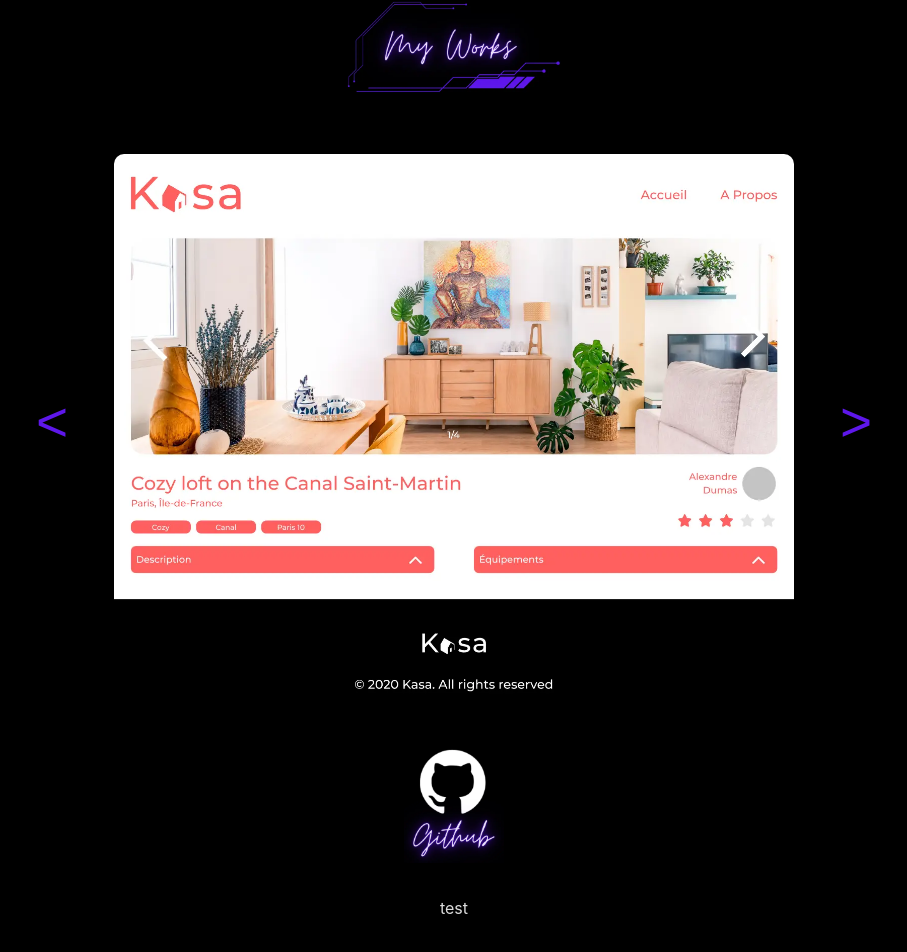
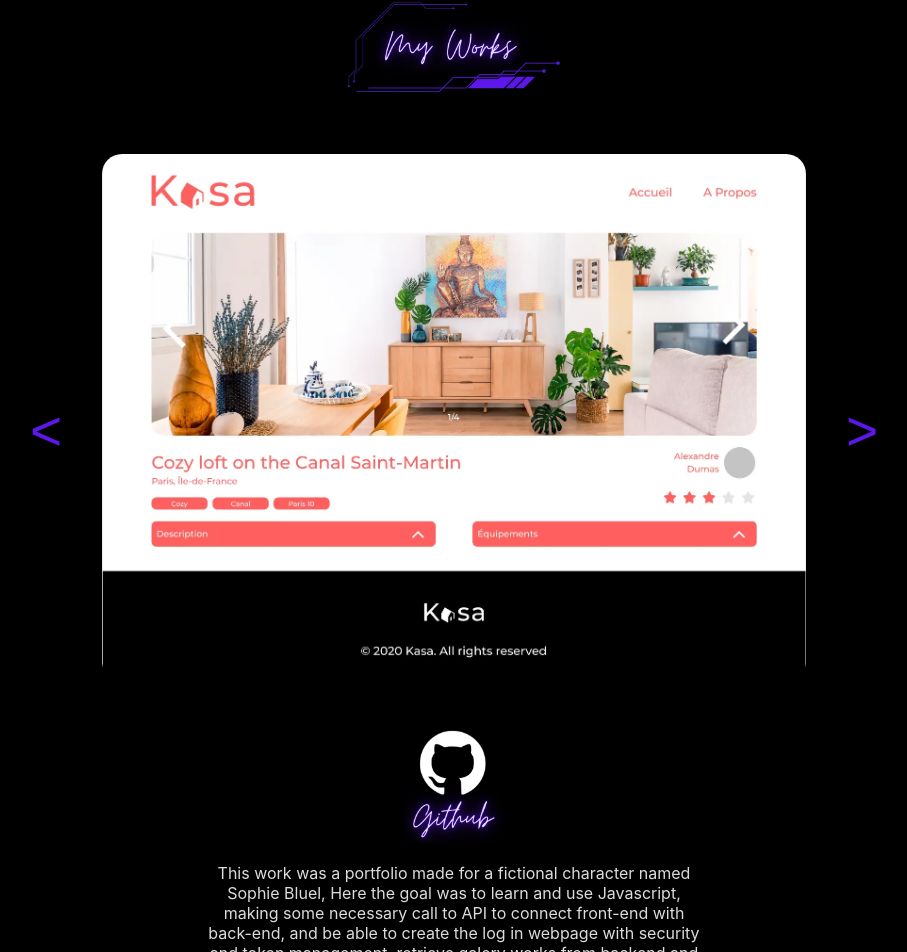
Before and after one commit to Dagzounet/Project12_Portfolio, a React (Create React App) app: page /#/ in a window 1280 px wide. Shown: the part 1827-2779 px from the top of the page, without its empty margins (186-1093 px from the left). Built offline with nearby package versions, Linux system fonts and the light colour scheme.

Commit message:
made some scss adjustments and change works container
made some scss adjustments and change works container

```diff
--- a/src/components/Carousel/Carousel.js
+++ b/src/components/Carousel/Carousel.js
@@ -25,6 +25,7 @@
       <div className="carousel">
         <figure className="figure-container">
           <img className="cards" src={cardsData[currentIndex].img} alt="Card" />
+        </figure>
         <a
           href={cardsData[currentIndex].githubLink}
           target="_blank"
@@ -32,7 +33,6 @@
         >
           <img className="githubLogo" src={githubLogo} alt="GitHub" />
         </a>
-        </figure>
         <p className="description">{cardsData[currentIndex].description}</p>
       </div>
       <button className="controlsButton" onClick={handleNext}>
--- a/src/components/Carousel/_Carousel.scss
+++ b/src/components/Carousel/_Carousel.scss
@@ -4,16 +4,17 @@
     align-items: center;
     justify-content: center;
     border-radius: 10px;
-    min-width: 680px;
     figure {
         display: flex;
         flex-direction: column;
         align-items: center;
+        width: 100%;
         .cards {
-            min-width: 680px;
-            height: 554px;
+            height: auto;
             object-fit: cover;
             border-radius: 10px;
+            width: 100%;
+            max-width: 100%;
         }
     }
     .controlsButton {
@@ -23,6 +24,7 @@
         font-size: 55px;
         position: relative;
         bottom: 157px;
+        padding: 0px 40px;
         transition: transform 0.3s ease-in-out;
     }
     .controlsButton:hover {
@@ -45,11 +47,30 @@
         display: flex;
         flex-direction: column;
         align-items: center;
+        width: 55%;
+
+    .figure-container {
+        width: 100%;
+        overflow: hidden;
+        max-height: 675px;
+        align-items: center;
+        border-radius: 20px;
+    }
+
+    img {
+        min-width: 100%;
+    }
 
     .description {
         text-align: center;
-        width: 700px;
-        height: 107px;
+        width: 70%;
+        height: 100%;
     }
     }
 }
+
+@media screen and (max-width: 866px) {
+    .carousel-container {
+        width: 100%;
+    }
+}
--- a/src/components/Skills/_Skills.scss
+++ b/src/components/Skills/_Skills.scss
@@ -2,7 +2,6 @@
     display: flex;
     flex-direction: column;
     align-items: center;
-    background-color: black;
 img {
     width: 250px;
 }
--- a/src/components/Works/Works.js
+++ b/src/components/Works/Works.js
@@ -8,7 +8,8 @@
     {
       img: KasaWork,
       githubLink: "https://github.com/Dagzounet/Project8_Kasa",
-      description: "test",
+      description:
+        "This work was a portfolio made for a fictional character named Sophie Bluel, Here the goal was to learn and use Javascript, making some necessary call to API to connect front-end with back-end, and be able to create the log in webpage with security and token management, retrieve galery works from backend and made edit button and modal to be able to remove or send new works to server from the website when a user administrator is logged",
     },
     {
       img: SophieWork,
--- a/src/components/Works/_Works.scss
+++ b/src/components/Works/_Works.scss
@@ -2,9 +2,14 @@
     display: flex;
     flex-direction: column;
     align-items: center;
-    background-color: black;
 img {
     width: 250px;
     margin-bottom: 17px;
 }
 }
+
+@media screen and (max-width: 866px) {
+    .Works {
+        width: 100%;
+    }
+}
--- a/src/styles/main.css
+++ b/src/styles/main.css
@@ -47,7 +47,6 @@
 }
 
 .About {
-  background-color: black;
   padding: 100px 60px 30px 60px;
   color: white;
   display: flex;
@@ -74,11 +73,21 @@
   padding-left: 38px;
 }
 
+@media screen and (max-width: 866px) {
+  .About {
+    flex-direction: column;
+  }
+  .About img {
+    padding: 15px 0px;
+  }
+  .About .descriptionServicesContainer {
+    padding-left: 0px;
+  }
+}
 .Skills {
   display: flex;
   flex-direction: column;
   align-items: center;
-  background-color: black;
 }
 .Skills img {
   width: 250px;
@@ -145,17 +154,27 @@
   opacity: 0.8;
 }
 
+@media screen and (max-width: 866px) {
+  .separator {
+    width: 85%; /* Ajustez la largeur pour les écrans plus petits */
+    margin: 60px auto; /* Ajustez la marge pour les écrans plus petits */
+  }
+}
 .Works {
   display: flex;
   flex-direction: column;
   align-items: center;
-  background-color: black;
 }
 .Works img {
   width: 250px;
   margin-bottom: 17px;
 }
 
+@media screen and (max-width: 866px) {
+  .Works {
+    width: 100%;
+  }
+}
 .Contact {
   display: flex;
   flex-direction: column;
@@ -203,18 +222,19 @@
   align-items: center;
   justify-content: center;
   border-radius: 10px;
-  min-width: 680px;
 }
 .carousel-container figure {
   display: flex;
   flex-direction: column;
   align-items: center;
+  width: 100%;
 }
 .carousel-container figure .cards {
-  min-width: 680px;
-  height: 554px;
+  height: auto;
   object-fit: cover;
   border-radius: 10px;
+  width: 100%;
+  max-width: 100%;
 }
 .carousel-container .controlsButton {
   background-color: transparent;
@@ -223,6 +243,7 @@
   font-size: 55px;
   position: relative;
   bottom: 157px;
+  padding: 0px 40px;
   transition: transform 0.3s ease-in-out;
 }
 .carousel-container .controlsButton:hover {
@@ -242,9 +263,26 @@
   display: flex;
   flex-direction: column;
   align-items: center;
+  width: 55%;
+}
+.carousel-container .carousel .figure-container {
+  width: 100%;
+  overflow: hidden;
+  max-height: 675px;
+  align-items: center;
+  border-radius: 20px;
+}
+.carousel-container .carousel img {
+  min-width: 100%;
 }
 .carousel-container .carousel .description {
   text-align: center;
-  width: 700px;
-  height: 107px;
+  width: 70%;
+  height: 100%;
+}
+
+@media screen and (max-width: 866px) {
+  .carousel-container {
+    width: 100%;
+  }
 }/*# sourceMappingURL=main.css.map */
```
Also changed, not shown: src/components/About/_About.scss (+12 -1 lines), src/pages/Home/_Home.scss (+7 -0 lines), src/assets/works/SophieWork.webp, 1 other file (tests, documents, lock files or other folders). Lines whose indentation alone changed are shown as unchanged.
